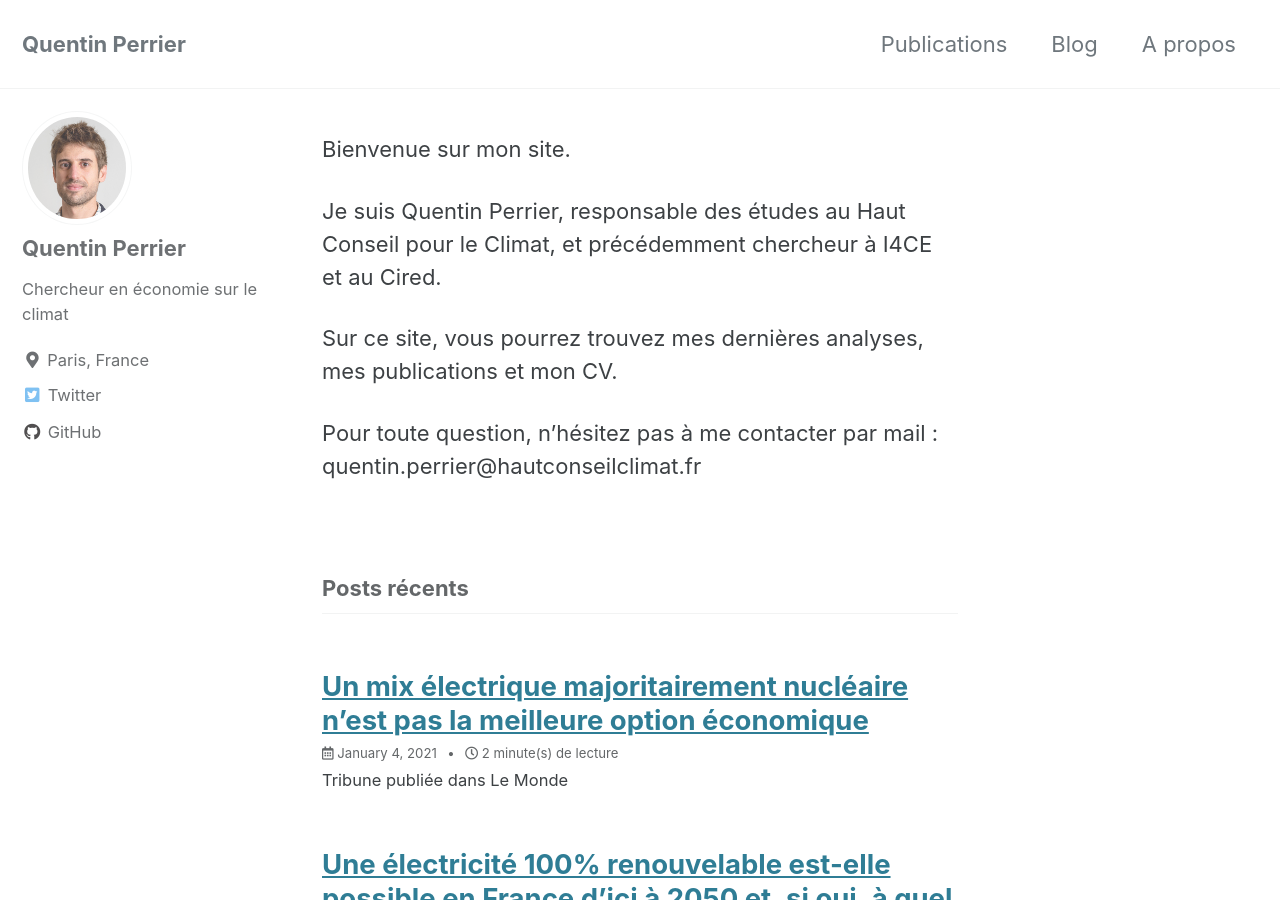
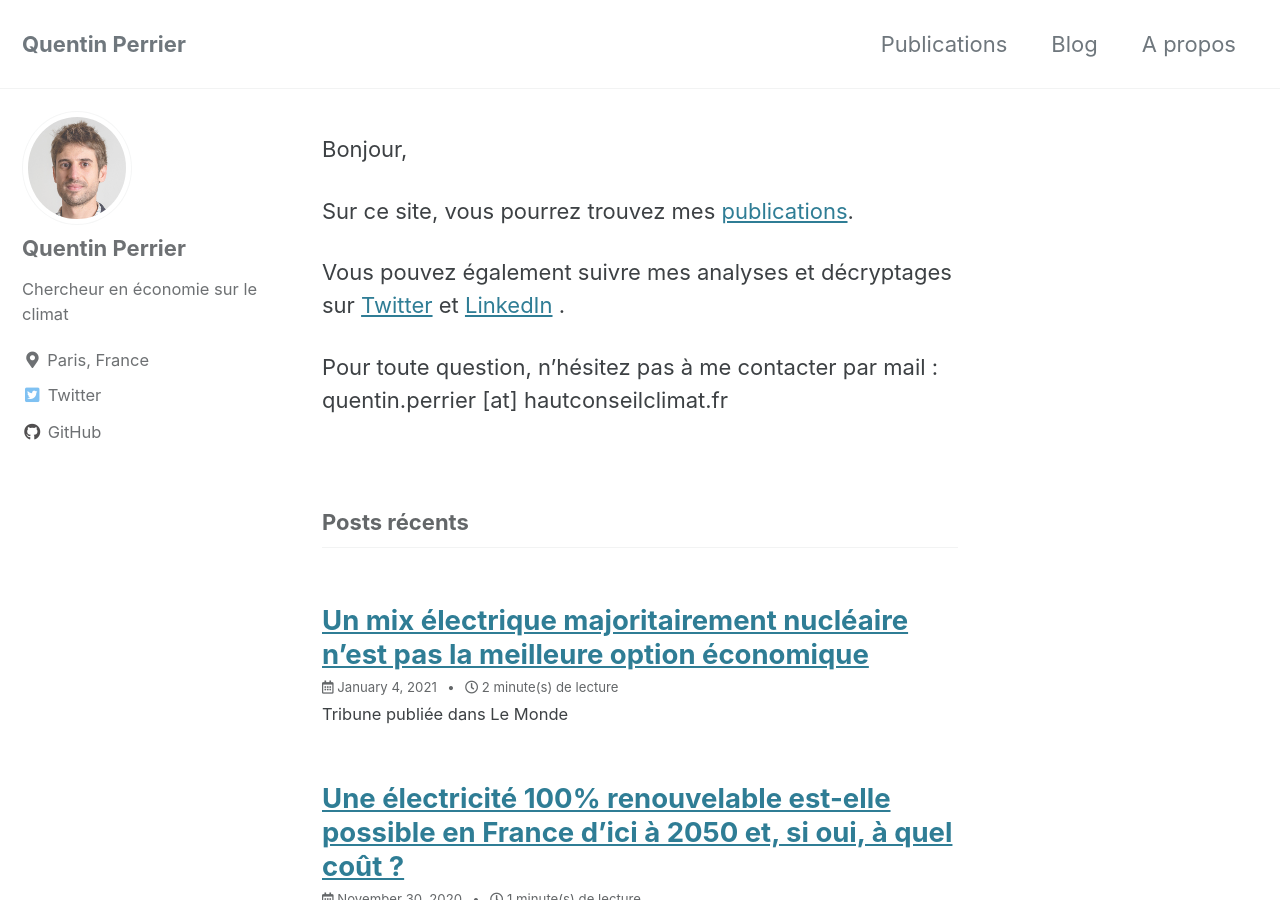
Before and after one commit to QuentinPerrier/QuentinPerrier.github.io, a Jekyll site: the page built from index.md, in a window 1280 px wide and 900 px high. Built offline with Jekyll 4.4.1, drawn with Linux system fonts in a browser that asks for light colours; cached includes are drawn as plain includes.

```diff
--- a/index.md
+++ b/index.md
@@ -3,12 +3,12 @@
 author_profile: true
 ---
 
-Bienvenue sur mon site.
+Bonjour,
 
-Je suis Quentin Perrier, responsable des études au Haut Conseil pour le Climat, et précédemment chercheur à I4CE et au Cired.
+Sur ce site, vous pourrez trouvez mes <a href="https://quentinperrier.com/publications/">publications</a>.
 
-Sur ce site, vous pourrez trouvez mes dernières analyses, mes publications et mon CV.
+Vous pouvez également suivre mes analyses et décryptages sur <a href="https://twitter.com/QPerrier">Twitter</a> et <a href="https://www.linkedin.com/in/quentin-perrier/">LinkedIn</a> .
 
-Pour toute question, n'hésitez pas à me contacter par mail : quentin.perrier@hautconseilclimat.fr
+Pour toute question, n'hésitez pas à me contacter par mail : quentin.perrier [at] hautconseilclimat.fr
 
 <br/>
```
Also changed, not shown: _pages/publications.md (+6 -2 lines).
